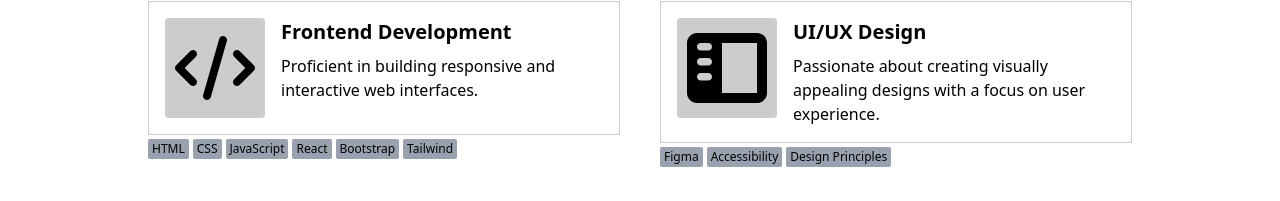
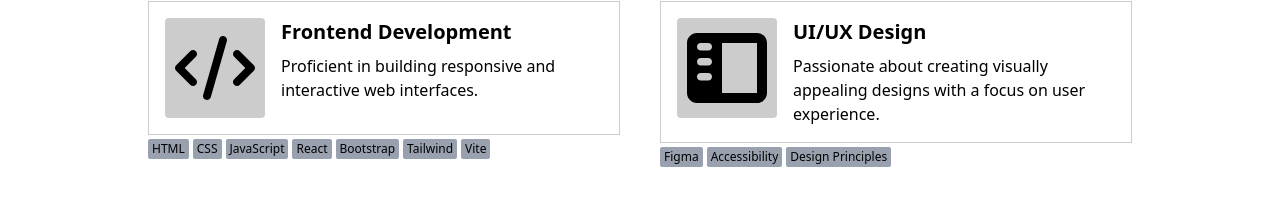
Before and after one commit to jonhenrikaavitsland/portfolio, a React (Vite) app: page / in a window 1280 px wide. Shown: the part 599-800 px from the top of the page. Built offline with nearby package versions, Linux system fonts and the light colour scheme.

Commit message:
added vite to experience

```diff
--- a/src/components/SkillsCard/index.jsx
+++ b/src/components/SkillsCard/index.jsx
@@ -24,7 +24,7 @@ import ExperienceCard from './ExperienceCard';
  * @returns {JSX.Element} The rendered SkillsCard component.
  */
 export default function SkillsCard() {
-  const tagsFrontend = ['HTML', 'CSS', 'JavaScript', 'react', 'bootstrap', 'tailwind'];
+  const tagsFrontend = ['HTML', 'CSS', 'JavaScript', 'react', 'bootstrap', 'tailwind', 'vite'];
   const tagsUiUx = ['figma', 'Accessibility', 'design principles'];
   const tagsProblemSolving = ['project management', 'agile methodology', 'kanban', 'gantt', 'user testing', 'unit-testing', 'E2E testing', 'jest', 'vitest', 'cypress', 'playwright'];
 
```
